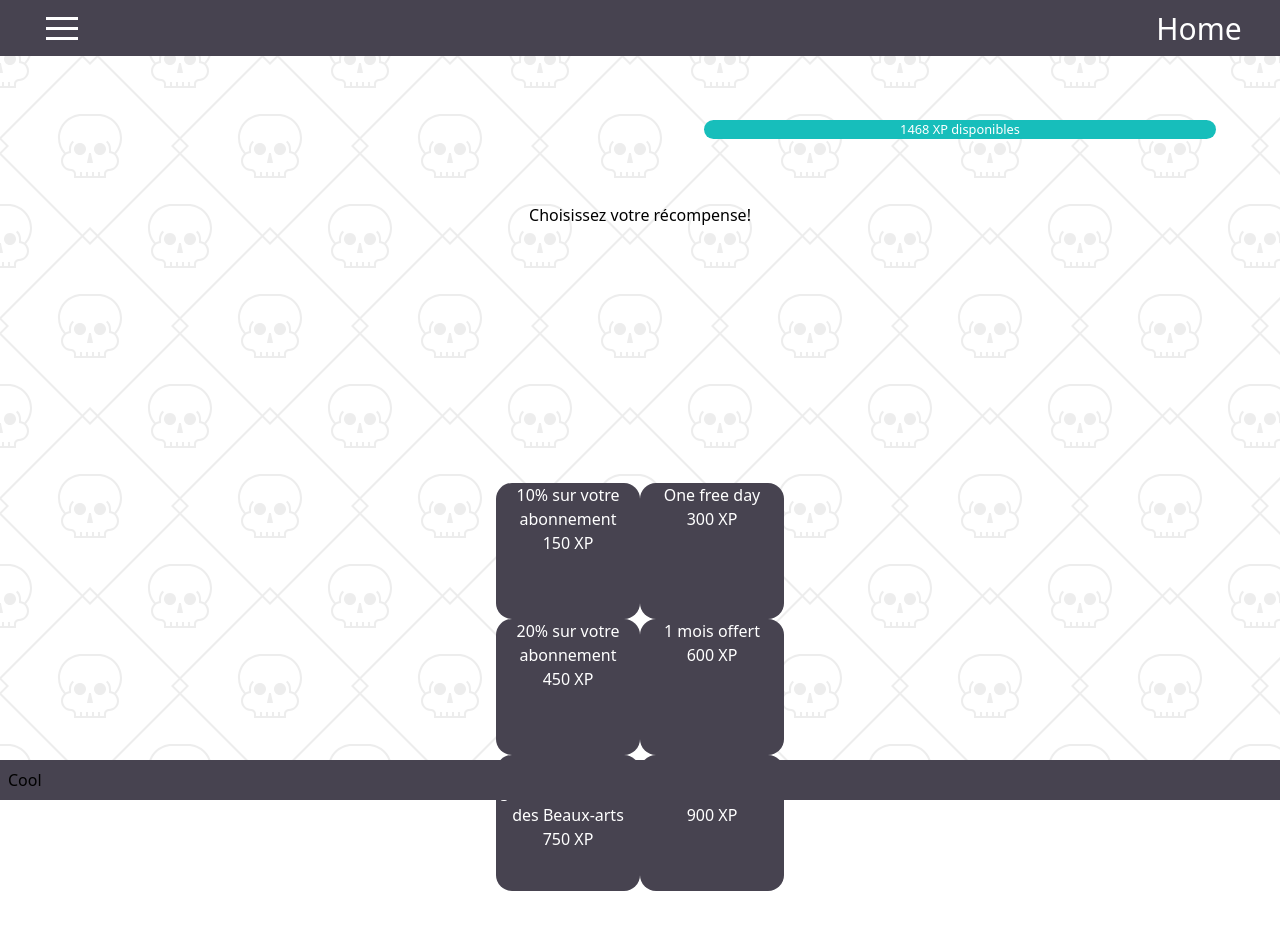
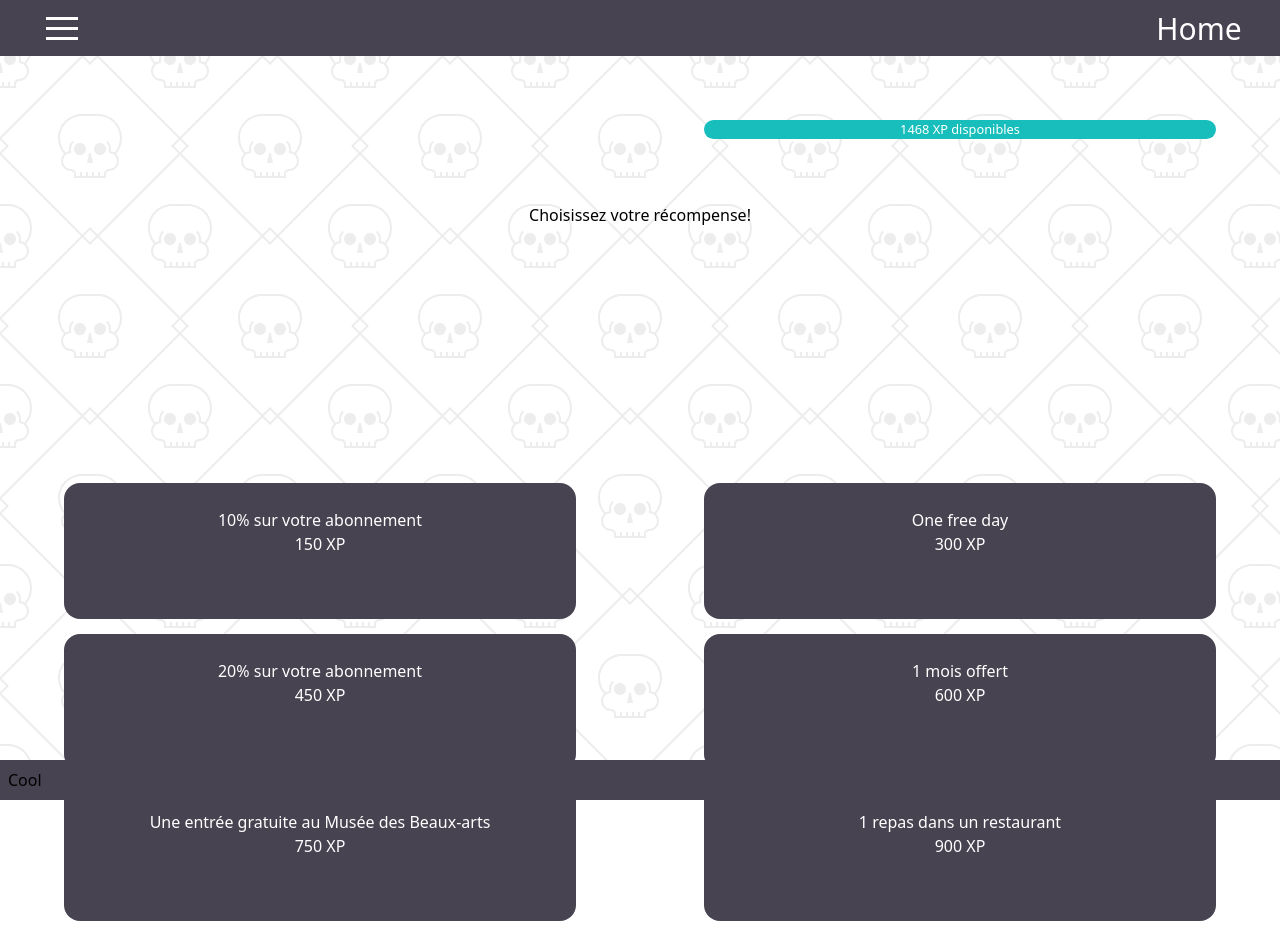
Before and after one commit to teasmade/nts-js-202103-p2-bicloo, a React (Create React App) app: page /shop in a window 1280 px wide. Before the commit the page ends 891 px from the top, so only its background shows below. Built offline with nearby package versions, Linux system fonts and the light colour scheme.

Commit message:
Co-authored-by: Aurélien Bouchet <AurelBouchet@users.noreply.github.com>

```diff
--- a/src/components/shop/Shop.jsx
+++ b/src/components/shop/Shop.jsx
@@ -9,9 +9,7 @@
         <div className="xpbar">1468 XP disponibles</div>
         <div className="choose">Choisissez votre récompense!</div>
       </div>
-      <div className="rewards">
-        <RewardList />
-      </div>
+      <RewardList />
     </div>
   );
 }
--- a/src/components/shop/reward.css
+++ b/src/components/shop/reward.css
@@ -1,28 +1,29 @@
 .rewards {
-  display : flex;
-  flex-direction : row;
-  flex-wrap :wrap;
-  justify-content:center;
+  display: flex;
+  flex-direction: row;
+  flex-wrap: wrap;
+  justify-content: space-around;
 }
 .reward {
-  flex-basis : 50%;
-  width: 3em;
+  width: 40%;
   height: 8.5em;
   background: #474350;
   border-radius: 16px;
   color: white;
   text-align: center;
+  margin-bottom: 15px;
+  padding-top: 25px;
 }
 
 .rewardActive {
   transition: all 1.5s ease-out;
-  order:-1;
-  flex-basis : 50%;
+  order: -1;
   border: 2px solid gold;
-  width: 3em;
+  width: 40%;
   height: 8.5em;
   background: #252327;
   border-radius: 16px;
   color: gold;
   text-align: center;
+  margin-bottom: 15px;
 }
```
